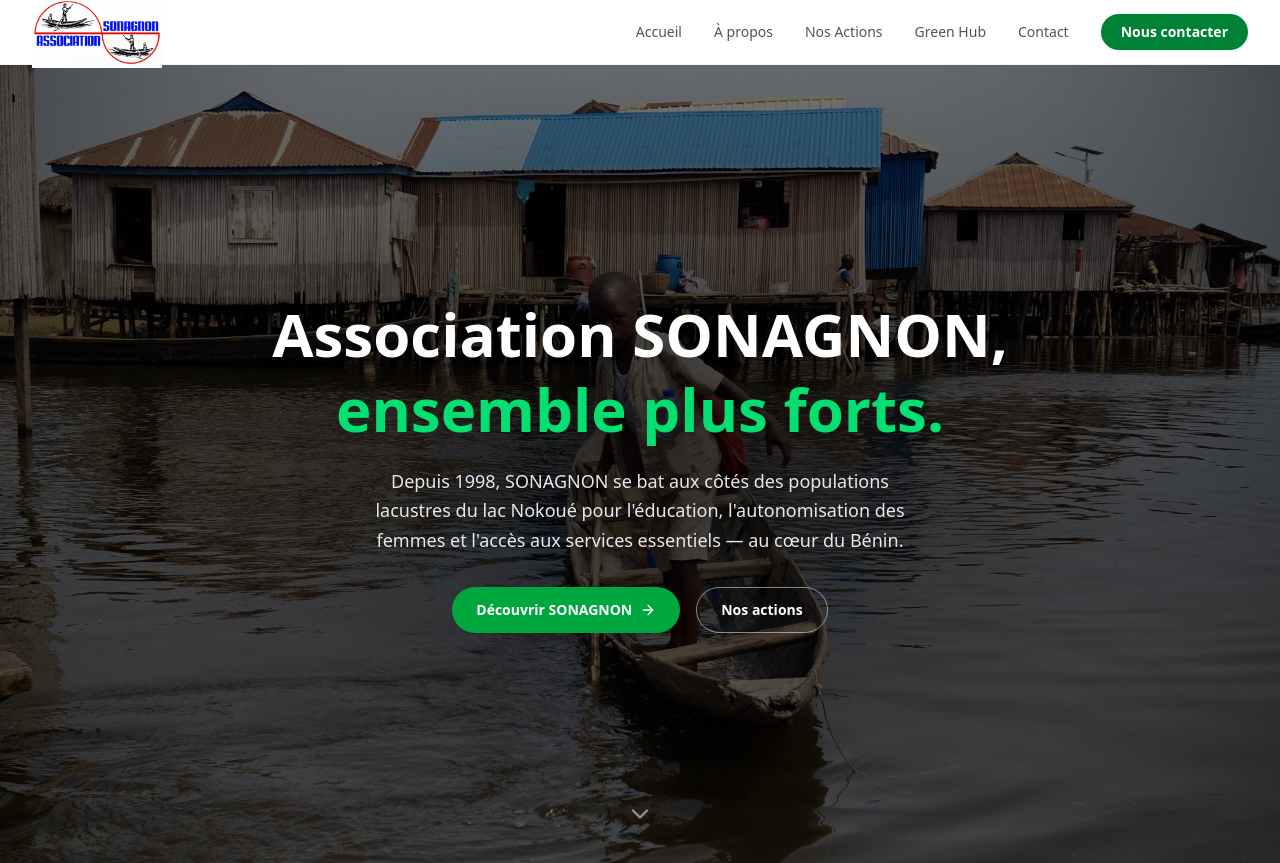
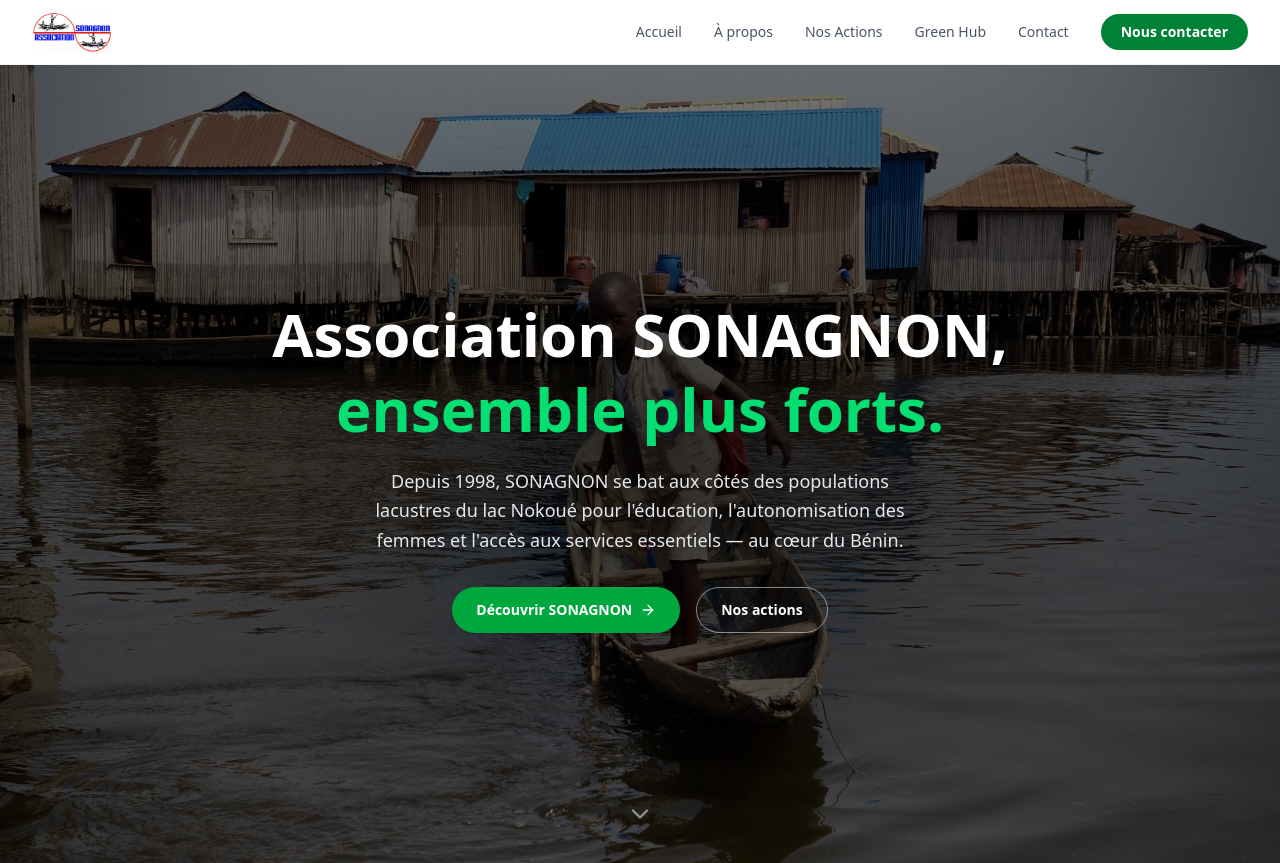
Before and after one commit to VOGLOSSOU/sonagnon, a Next.js app: page / in a window 1280 px wide. Shown: the top 863 px of the page. Built offline with nearby package versions, Linux system fonts and the light colour scheme.

Commit message:
okay so good,logo redimensionné

```diff
--- a/src/components/layout/Footer.tsx
+++ b/src/components/layout/Footer.tsx
@@ -11,6 +11,13 @@
           {/* Identité */}
           <div>
             <div className="mb-4">
+              <Image
+                src="/logo-sonagnon.webp"
+                alt="Logo Association SONAGNON"
+                width={80}
+                height={44}
+                className="object-contain"
+              />
             </div>
             <p className="text-sm text-gray-400 leading-relaxed">
               Association béninoise à but non lucratif œuvrant pour les populations lacustres
--- a/src/components/layout/Header.tsx
+++ b/src/components/layout/Header.tsx
@@ -19,9 +19,9 @@
             <Image
               src="/logo-sonagnon.webp"
               alt="Logo Association SONAGNON"
-              width={130}
-              height={71}
-              className="object-contain"
+              width={100}
+              height={55}
+              className="w-16 md:w-20 h-auto object-contain"
               priority
             />
           </Link>
```
